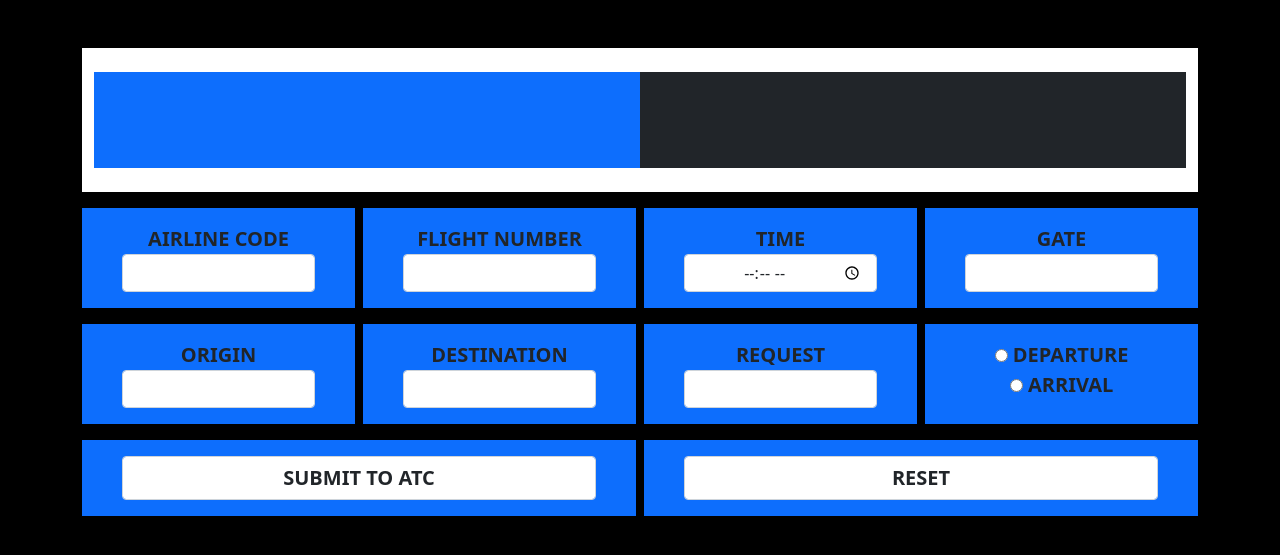
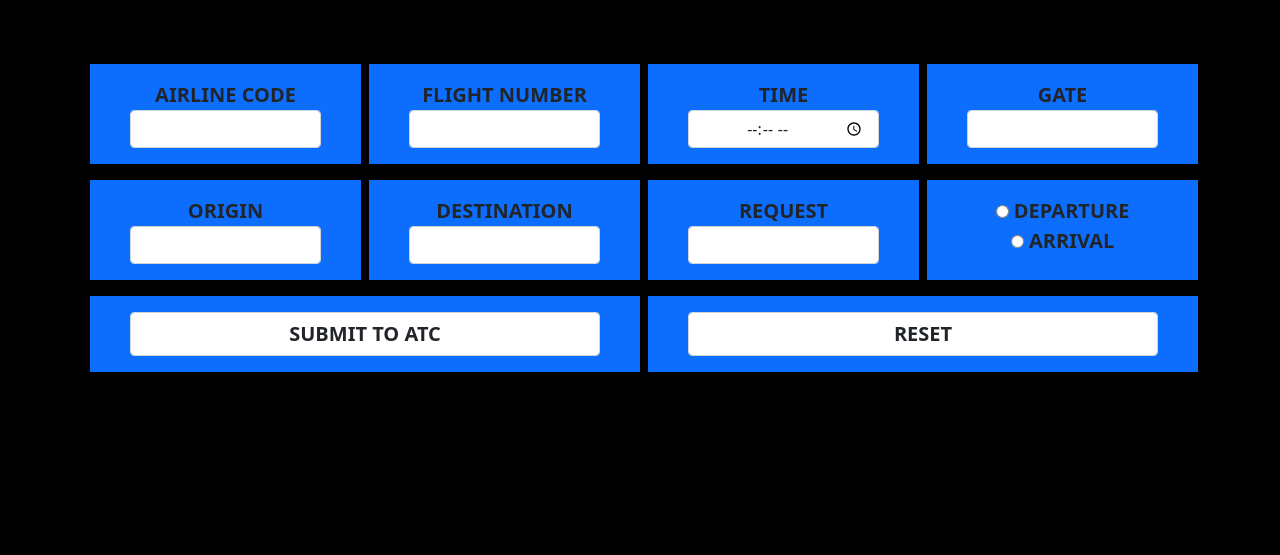
Before and after one commit to Valeron-T/atc-dbms-project, a PHP site: page /pilot.html in a window 1280 px wide. Shown: the top 555 px of the page. Run offline with PHP 8.4, Linux system fonts and the light colour scheme.

Commit message:
Add files via upload

```diff
--- a/html_files/pilot--CSS.css
+++ b/html_files/pilot--CSS.css
@@ -2,18 +2,15 @@
 {
 	background-color: black;
 }
-#ckpit-border
+
+#green-message
 {
-	/*border: 3px solid white;*/
-	background-color: white;
+	background-color: darkgreen;
+	color: white;
 }
 
-#ckpit-l-window
+#red-message
 {
-	background-image: url('');
+	background-color: red;
+	color: white;
 }
-
-#ckpit-r-window
-{
-	background-image: url('');
-}
--- a/html_files/pilot.html
+++ b/html_files/pilot.html
@@ -6,6 +6,9 @@
 
 	<link href="https://cdn.jsdelivr.net/npm/bootstrap@5.1.3/dist/css/bootstrap.min.css" rel="stylesheet">
 	<script src="https://cdn.jsdelivr.net/npm/bootstrap@5.1.3/dist/js/bootstrap.bundle.min.js"></script>
+
+	<script type="text/javascript" src="https://ajax.googleapis.com/ajax/libs/jquery/3.6.0/jquery.min.js"></script>
+	<!--This above script tag is used to load the offline jQuery -->
 
 	<link rel="stylesheet" type="text/css" href="pilot--CSS.css">
 
@@ -23,12 +26,14 @@
 			<!--this ---below--- div is used for the making two windows-->
 			<div class="container-fluid">
 				<div class="row pt-5">
-					<div class="container p-4" id="ckpit-border">
+					<div class="container p-0" id="ckpit-border">
 						<div class="row">
-							<div class="col p-5 bg-primary" id="ckpit-l-window">
-								<!-- <img src="" alt="cockpit window" class="img-fluid float-start"> -->
+							<div class="col p-0 ckpit-window" id="ckpit-l-window">
+
 							</div>
-							<div class="col p-5 bg-dark" id="ckpit-r-window"></div>
+							<div class="col p-0 ms-3 ckpit-window" id="ckpit-r-window">
+
+							</div>
 						</div>
 					</div>
 				</div>
@@ -57,7 +62,7 @@
 
 
 						<!--the ---below--- div is for ---------Airline Code------>
-						<div class="col p-3 bg-primary">
+						<div class="col p-3 ms-2 bg-primary">
 							<div class="container text-center fs-5 fw-bold">
 								<label class="text-uppercase">Airline Code</label>
 							</div>
@@ -127,7 +132,7 @@
 
 
 						<!--the ---below--- div is for ---------Origin------>
-						<div class="col p-3 bg-primary">
+						<div class="col p-3 ms-2 bg-primary">
 							<div class="container text-center fs-5 fw-bold">
 								<label class="text-uppercase">Origin</label>
 							</div>
@@ -184,7 +189,6 @@
 						<!--the ---below--- div is for ---------Departure and Arrival------>
 						<div class="col p-3 ms-2 bg-primary">
 							<div class="container text-center fs-5 fw-bold  text-uppercase">
-								<!-- <label class="text-uppercase">Gate</label> -->
 								<input type="radio" name="departure" value="Departure">
 								<label>Departure</label>
 							</div>
@@ -203,23 +207,18 @@
 
 
 					<div class="row pt-3">
-						<div class="col p-3 bg-primary">
+						<div class="col p-3 ms-2 bg-primary">
 							<div class="container text-center fs-5 fw-bold  text-uppercase">
-								<input type="submit" name="submit_button" value="SUBMIT TO ATC" class="form-control text-center fs-5 fw-bold  text-uppercase">
+								<input type="submit" name="submit_button" value="SUBMIT TO ATC" class="form-control text-center fs-5 fw-bold  text-uppercase" id="pilot-submit-btn">
 							</div>
 						</div>
 
 						<div class="col p-3  ms-2 bg-primary">
 							<div class="container text-center fs-5 fw-bold  text-uppercase">
-								<input type="submit" name="reset_button" value="RESET" class="form-control text-center fs-5 fw-bold  text-uppercase">
+								<input type="submit" name="reset_button" value="RESET" class="form-control text-center fs-5 fw-bold  text-uppercase" id="pilot-reset-btn">
 							</div>
 						</div>
 					</div>
-
-
-
-
-
 
 
 
@@ -227,6 +226,28 @@
 				<!--This ---above---div--- is used for making boxes-->
 			</form>
 
+			<!-- below div --- message--area -->
+			<div class="container-fluid d-none" id="message-area">
+				<div class="container pt-4">
+					<div class="row d-none" id="green-message">
+						<div class="container">
+							<div class="col">
+								<p class="m-0 text-center text-uppercase fw-bold">Data Successfully submitted to ATC</p>
+							</div>
+						</div>
+					</div>
+
+					<div class="row d-none" id="red-message">
+						<div class="container">
+							<div class="col">
+								<p class="m-0 text-center text-uppercase fw-bold">Data Not submitted to ATC</p>
+							</div>
+						</div>
+					</div>
+				</div>
+			</div>
+			<!-- above div --- message--area -->
+
 		</div>
 		<!--div---container----ends-->
 	</div>
```
Also changed, not shown: html_files/pilot--JS.js (added, +11 -0 lines).
